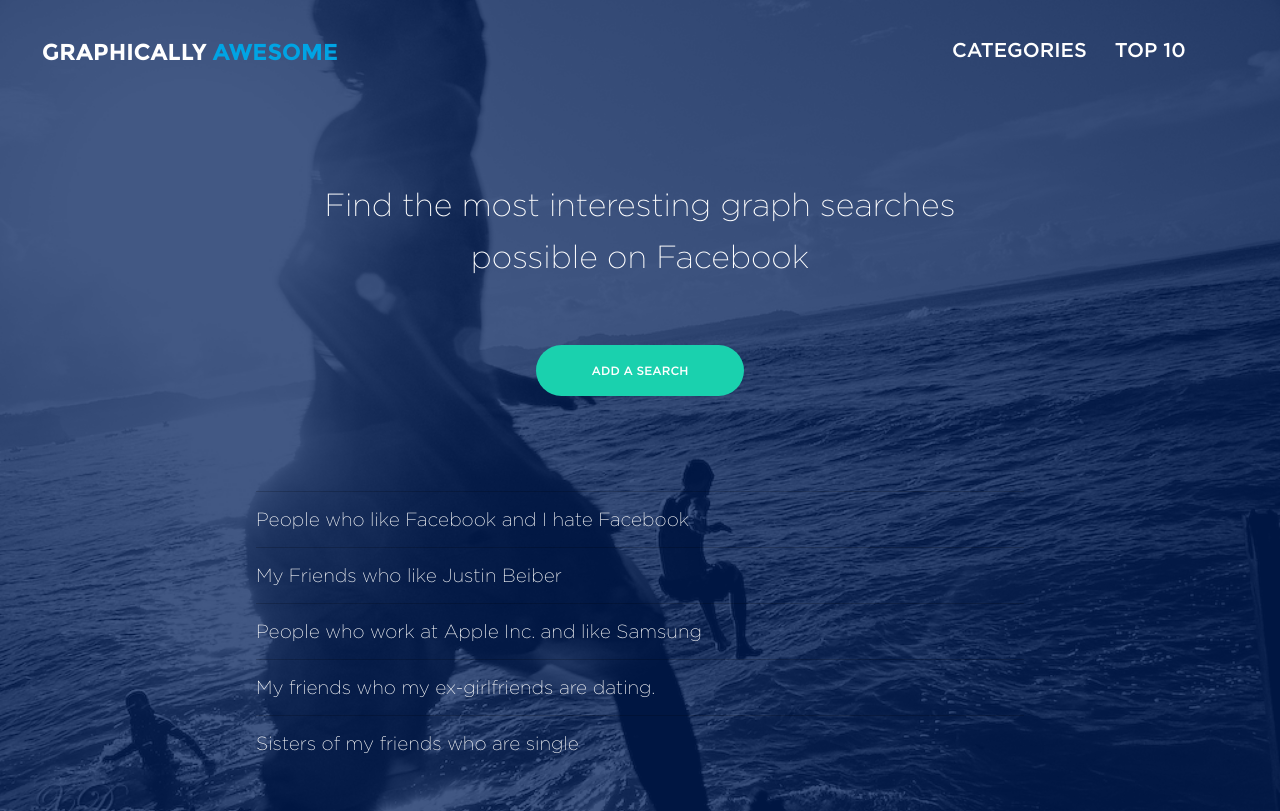
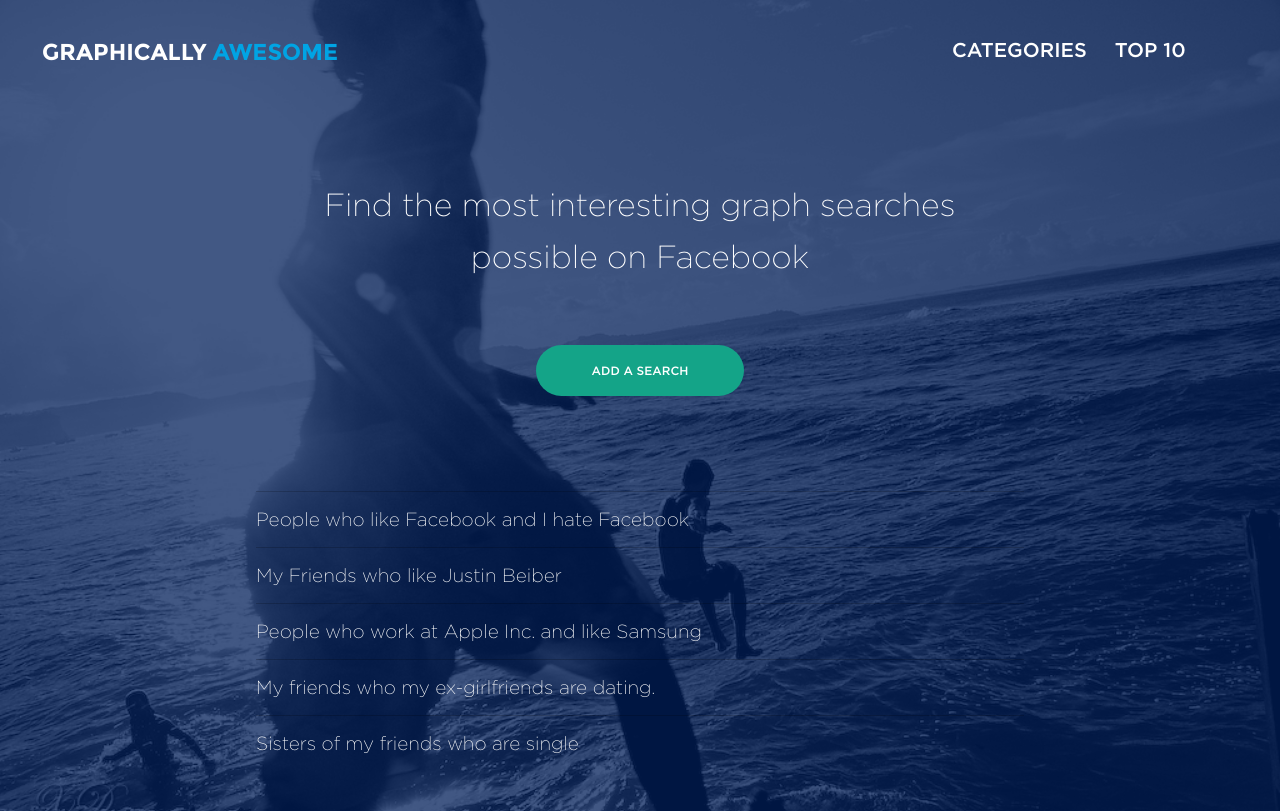
Before and after one commit to nitsh7084/graphicallyawesome, a PHP site: page /index.html in a window 1280 px wide. Run offline with PHP 8.4, Linux system fonts and the light colour scheme.

Commit message:
changed element backgrounds

```diff
--- a/css/style.css
+++ b/css/style.css
@@ -192,7 +192,7 @@ html, body {
   font-size: 12px;
   color: #fff;
   border: none;
-  background: #1ad1ae;
+  background: #14a488;
   padding: 18px 56px;
   margin: 62px 0px;
   margin-bottom: 2px;
--- a/css/style.scss
+++ b/css/style.scss
@@ -192,7 +192,7 @@ font-family:'Gotham 500 normal';
 font-size:12px;
 color:#fff;
 border:none;
-background:lighten(#14a488,10%);
+background:#14a488;
 padding:18px 56px;
 margin:62px 0px;
 margin-bottom:2px;
```
Also changed, not shown: 1 other file.
